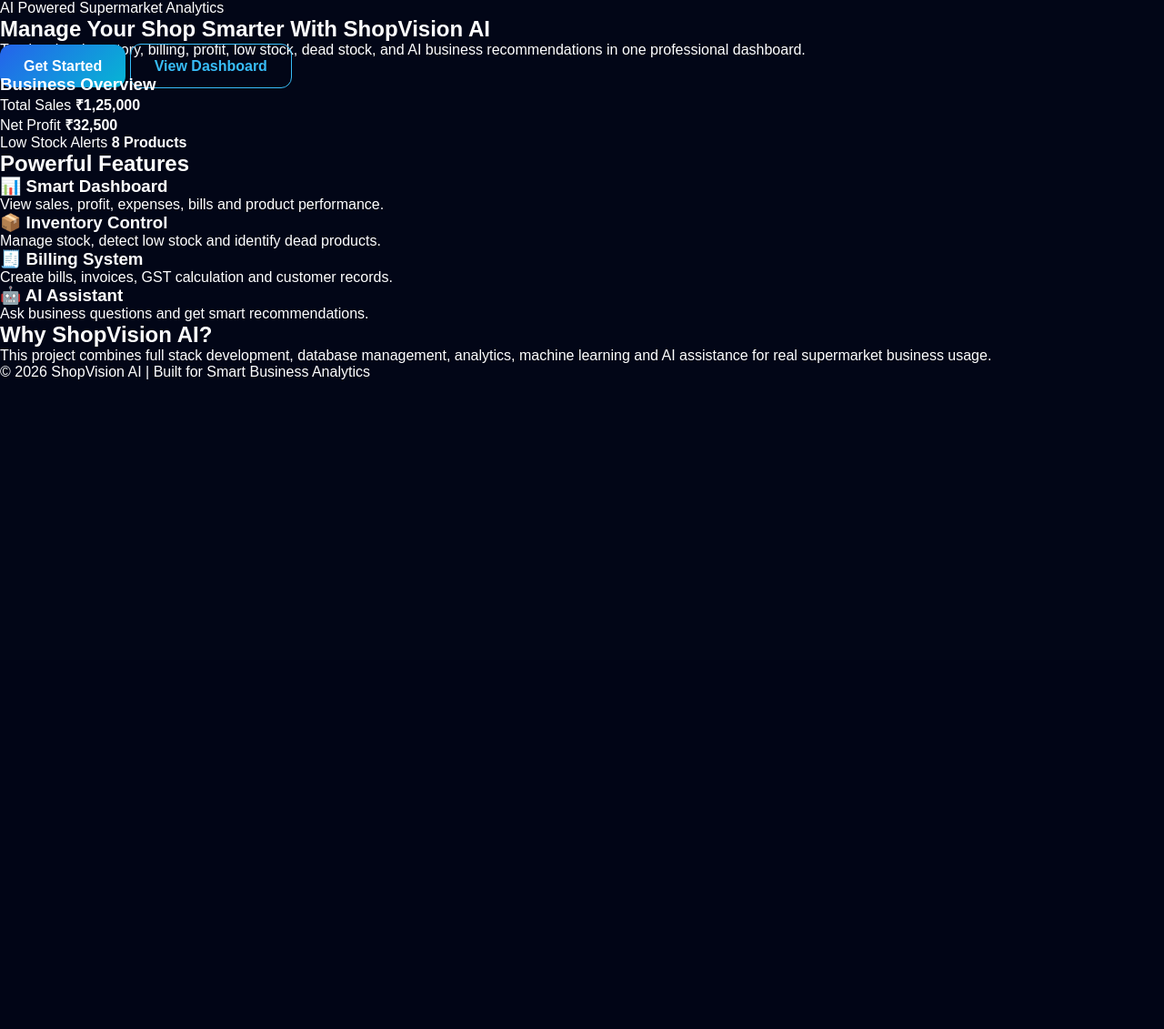
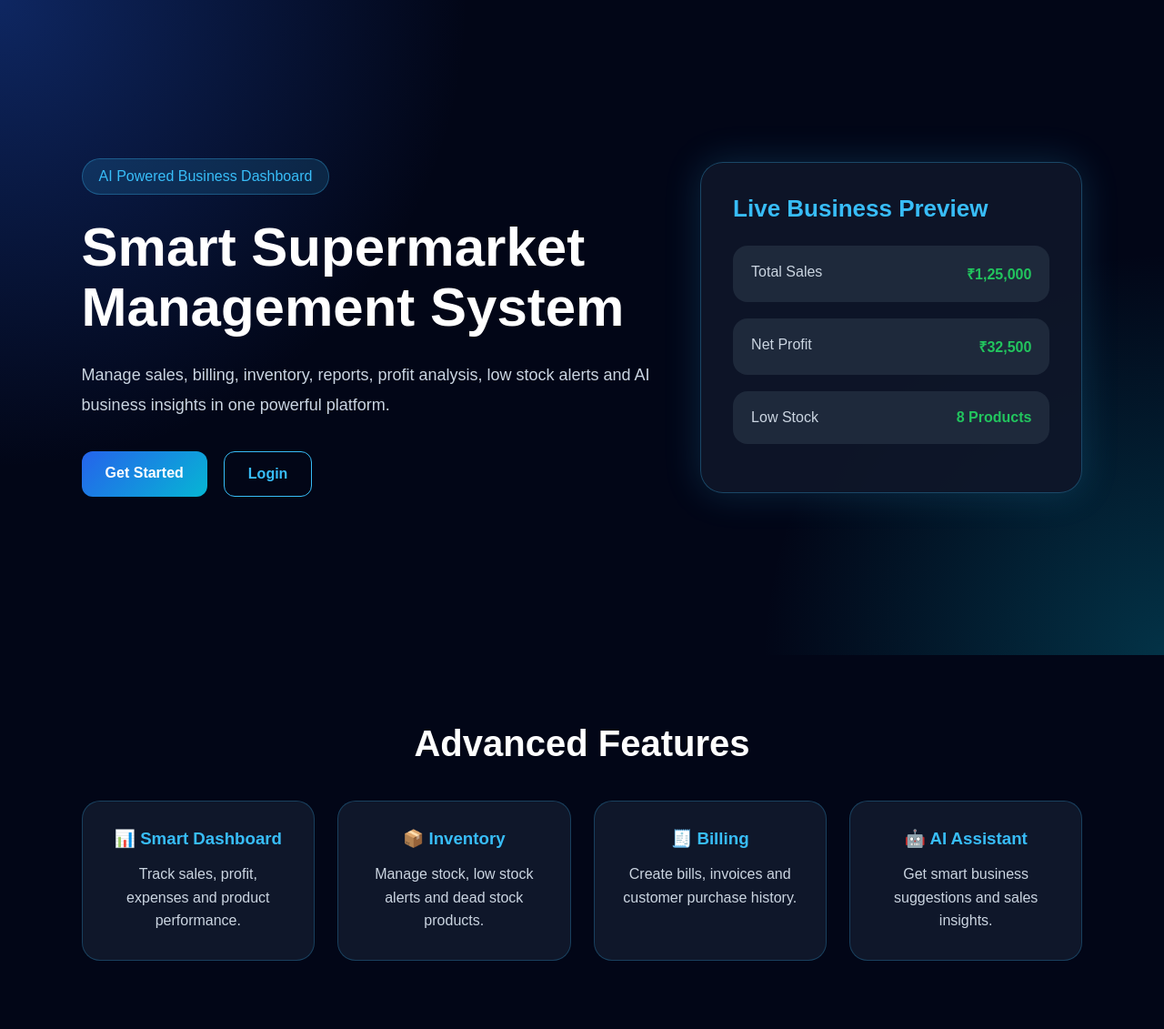
Before and after one commit to adhiappu0610-blip/shopvision-ai, a Flask app: page / in a window 1280 px wide. Shown: the part 75-1206 px from the top of the page at 91% size. Before the commit the page ends 492 px from the top, so only its background shows below. Run offline with Flask 3, Linux system fonts and the light colour scheme.

Commit message:
Update landing.html

```diff
--- a/templates/landing.html
+++ b/templates/landing.html
@@ -2,87 +2,67 @@
 
 {% block content %}
 
-<section class="hero">
-    <div class="hero-content">
-        <p class="tagline">AI Powered Supermarket Analytics</p>
+<section class="landing">
+    <div class="landing-text">
+        <span class="badge">AI Powered Business Dashboard</span>
 
-        <h1>Manage Your Shop Smarter With ShopVision AI</h1>
+        <h1>Smart Supermarket Management System</h1>
 
-        <p class="hero-text">
-            Track sales, inventory, billing, profit, low stock, dead stock,
-            and AI business recommendations in one professional dashboard.
+        <p>
+            Manage sales, billing, inventory, reports, profit analysis,
+            low stock alerts and AI business insights in one powerful platform.
         </p>
 
-        <div class="hero-buttons">
-            <a href="/login" class="primary-btn">Get Started</a>
-            <a href="/dashboard" class="secondary-btn">View Dashboard</a>
+        <div class="landing-buttons">
+            <a href="/register" class="primary-btn">Get Started</a>
+            <a href="/login" class="secondary-btn">Login</a>
         </div>
     </div>
 
-    <div class="hero-card">
-        <h3>Business Overview</h3>
+    <div class="dashboard-preview">
+        <h3>Live Business Preview</h3>
 
-        <div class="stat-row">
+        <div class="preview-card">
             <span>Total Sales</span>
             <b>₹1,25,000</b>
         </div>
 
-        <div class="stat-row">
+        <div class="preview-card">
             <span>Net Profit</span>
             <b>₹32,500</b>
         </div>
 
-        <div class="stat-row">
-            <span>Low Stock Alerts</span>
+        <div class="preview-card">
+            <span>Low Stock</span>
             <b>8 Products</b>
-        </div>
-
-        <div class="mini-chart">
-            <div style="height:80%"></div>
-            <div style="height:55%"></div>
-            <div style="height:70%"></div>
-            <div style="height:40%"></div>
-            <div style="height:90%"></div>
         </div>
     </div>
 </section>
 
-<section class="features">
-    <h2>Powerful Features</h2>
+<section class="features-section">
+    <h2>Advanced Features</h2>
 
-    <div class="feature-grid">
-        <div class="feature-card">
+    <div class="features-grid">
+        <div class="feature-box">
             <h3>📊 Smart Dashboard</h3>
-            <p>View sales, profit, expenses, bills and product performance.</p>
+            <p>Track sales, profit, expenses and product performance.</p>
         </div>
 
-        <div class="feature-card">
-            <h3>📦 Inventory Control</h3>
-            <p>Manage stock, detect low stock and identify dead products.</p>
+        <div class="feature-box">
+            <h3>📦 Inventory</h3>
+            <p>Manage stock, low stock alerts and dead stock products.</p>
         </div>
 
-        <div class="feature-card">
-            <h3>🧾 Billing System</h3>
-            <p>Create bills, invoices, GST calculation and customer records.</p>
+        <div class="feature-box">
+            <h3>🧾 Billing</h3>
+            <p>Create bills, invoices and customer purchase history.</p>
         </div>
 
-        <div class="feature-card">
+        <div class="feature-box">
             <h3>🤖 AI Assistant</h3>
-            <p>Ask business questions and get smart recommendations.</p>
+            <p>Get smart business suggestions and sales insights.</p>
         </div>
     </div>
 </section>
 
-<section class="why-section">
-    <h2>Why ShopVision AI?</h2>
-    <p>
-        This project combines full stack development, database management,
-        analytics, machine learning and AI assistance for real supermarket business usage.
-    </p>
-</section>
-
-<footer>
-    <p>© 2026 ShopVision AI | Built for Smart Business Analytics</p>
-</footer>
-
 {% endblock %}
```
